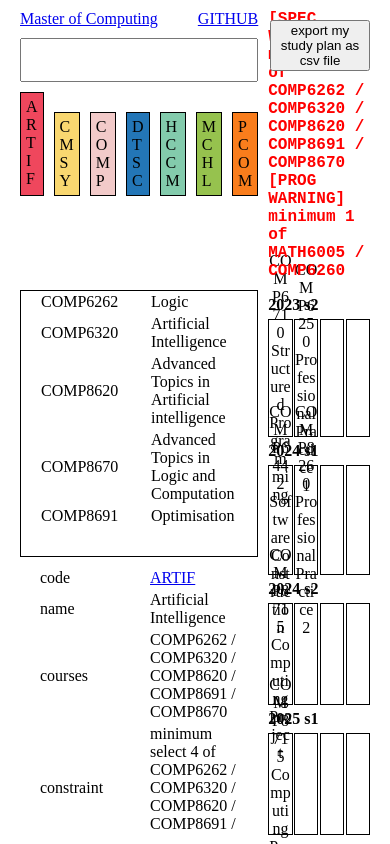
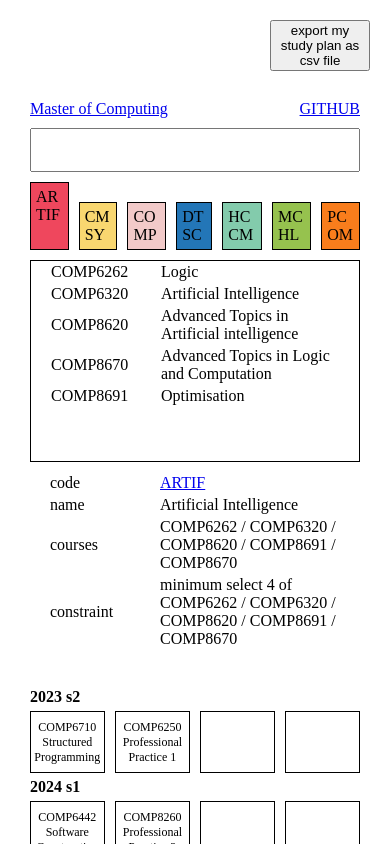
Before and after one commit to bridgeL/make_my_study_plan, a plain HTML site: page index.html in a window 390 px wide. Both pictures are taken after a click on the element "ARTIF". Shown: the top 844 px of the page. Drawn offline with Linux system fonts and the light colour scheme.

Commit message:
better style on mobile

```diff
--- a/index.html
+++ b/index.html
@@ -21,6 +21,7 @@
         </div>
 
         <div id="course-list"></div>
+        <div id="course-info"></div>
 
         <div id="study-plan">
             <div class="name">2023 s2</div>
@@ -58,11 +59,10 @@
             <div>告知是否符合8000-6000要求</div>
             <div>告知是否符合专业方向要求</div>
         </div>
-
-        <div id="course-info"></div>
     </div>
     <script src="index.js"></script>
     <link rel="stylesheet" type="text/css" href="index.css">
+    <link rel="stylesheet" type="text/css" href="mobile.css">
 </body>
 
 </html>
--- a/index.js
+++ b/index.js
@@ -10,16 +10,17 @@ const all_data = {
     info_state: 0,
 }
 
-let d = localStorage.getItem("study_plan");
-if (d) all_data.study_plan = JSON.parse(d);
-
-
+const init = () => {
+    let d = localStorage.getItem("study_plan");
+    if (d) all_data.study_plan = JSON.parse(d);
+    get_all_data();
+}
 
 const set_study_plan = (el) => {
     if (all_data.select_code) {
         let i = Number(el.getAttribute("name"));
         let j = Number(el.parentElement.getAttribute("name"));
-        let d = all_data.all_courses.find(d => d.code == all_data.select_code);
+        let d = get_course(all_data.select_code);
         let s = j % 2 ? 1 : 2;
         let flag = all_data.study_plan[j * 4 + i] == d.code;
 
@@ -72,7 +73,7 @@ const show_study_plan = () => {
         let d = document.body.querySelector(`.study-plan-sem[name="${i}"]`);
         for (let j = 0; j < 4; j++) {
             let dd = d.querySelector(`[name="${j}"]`);
-            let ddd = all_data.all_courses.find(d => d.code == all_data.study_plan[i * 4 + j]);
+            let ddd = get_course(all_data.study_plan[i * 4 + j]);
             if (ddd) {
                 dd.innerHTML = `<div>${ddd.code}</div><div>${ddd.name}</div>`;
                 dd.style = `background-color:${ddd.color}`;
@@ -86,7 +87,7 @@ const show_study_plan = () => {
 }
 
 const show_spec_info = () => {
-    let d = all_data.all_specs.find(d => d.code == all_data.select_spec);
+    let d = get_spec(all_data.select_spec);
     let element = document.body.querySelector("#course-info");
     let innerHTML = "";
     for (let k of Object.keys(d)) {
@@ -132,7 +133,7 @@ const show_spec_info = () => {
 }
 
 const show_course_info = () => {
-    let d = all_data.all_courses.find(d => d.code == all_data.select_code);
+    let d = get_course(all_data.select_code);
     let element = document.body.querySelector("#course-info");
     let innerHTML = "";
     for (let k of Object.keys(d)) {
@@ -191,6 +192,10 @@ const select_spec = (el) => {
 
 const get_course = (code) => {
     return all_data.all_courses.find(d => d.code == code);
+}
+
+const get_spec = (code) => {
+    return all_data.all_specs.find(d => d.code == code);
 }
 
 const export_plan = () => {
@@ -286,7 +291,7 @@ const filter_courses = () => {
             return false;
 
         if (all_data.select_spec) {
-            let dd = all_data.all_specs.find(d => d.code == all_data.select_spec);
+            let dd = get_spec(all_data.select_spec);
             if (dd.courses.indexOf(d.code) == -1) return false;
         }
 
@@ -312,4 +317,4 @@ const search = () => {
     filter_courses();
 }
 
-get_all_data();
+init();
--- /dev/null
+++ b/mobile.css
@@ -0,0 +1,20 @@
+@media (max-width: 800px) {
+    #main {
+        margin: 100px 30px;
+        display: flex;
+        flex-direction: column;
+        gap: 10px;
+        width: calc(100vw - 60px);
+    }
+
+    #course-list,
+    #course-info {
+        min-height: 200px;
+    }
+}
+
+@media (max-width: 1200px) {
+    .cube {
+        font-size: 12px;
+    }
+}
```
